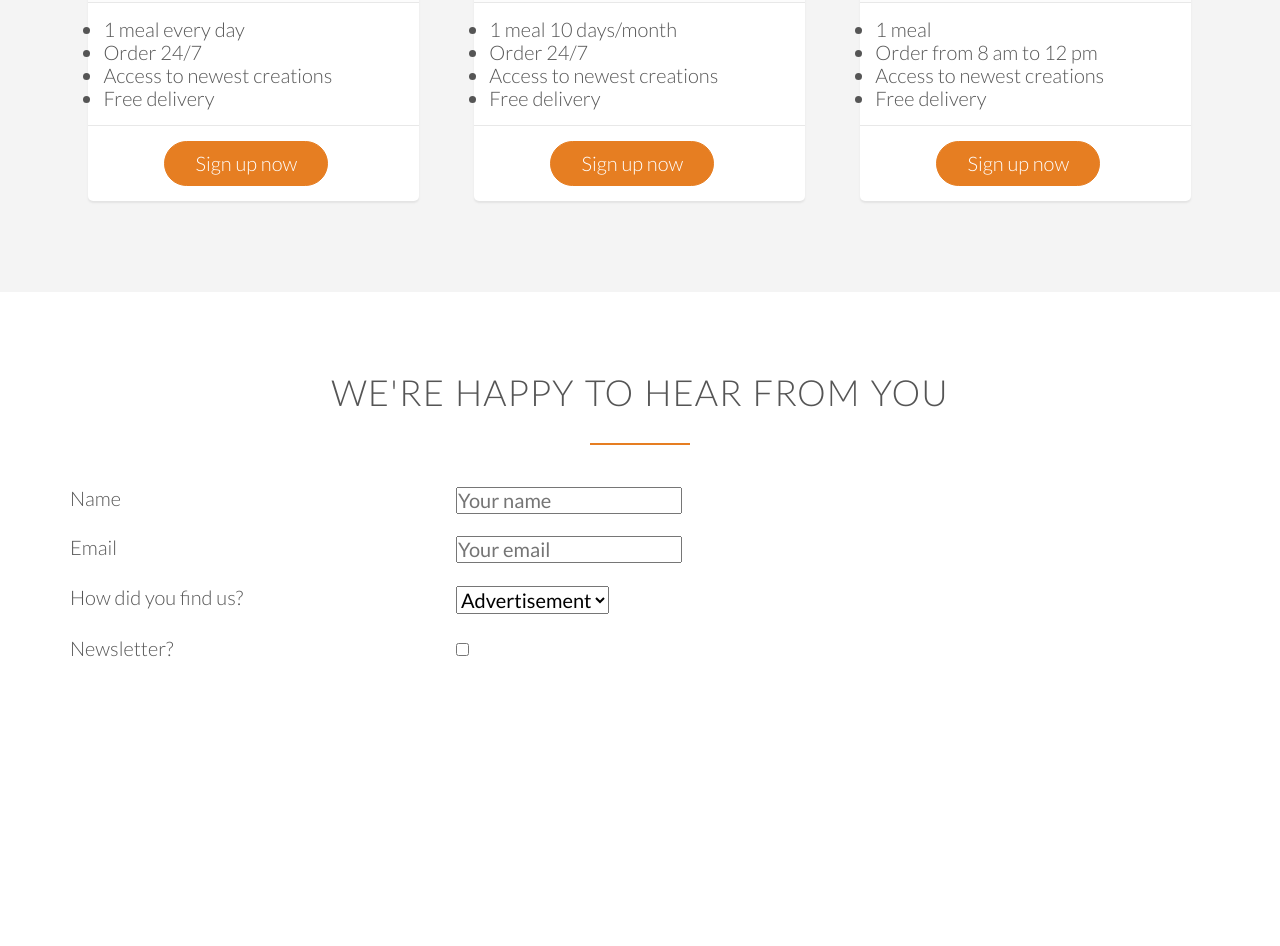
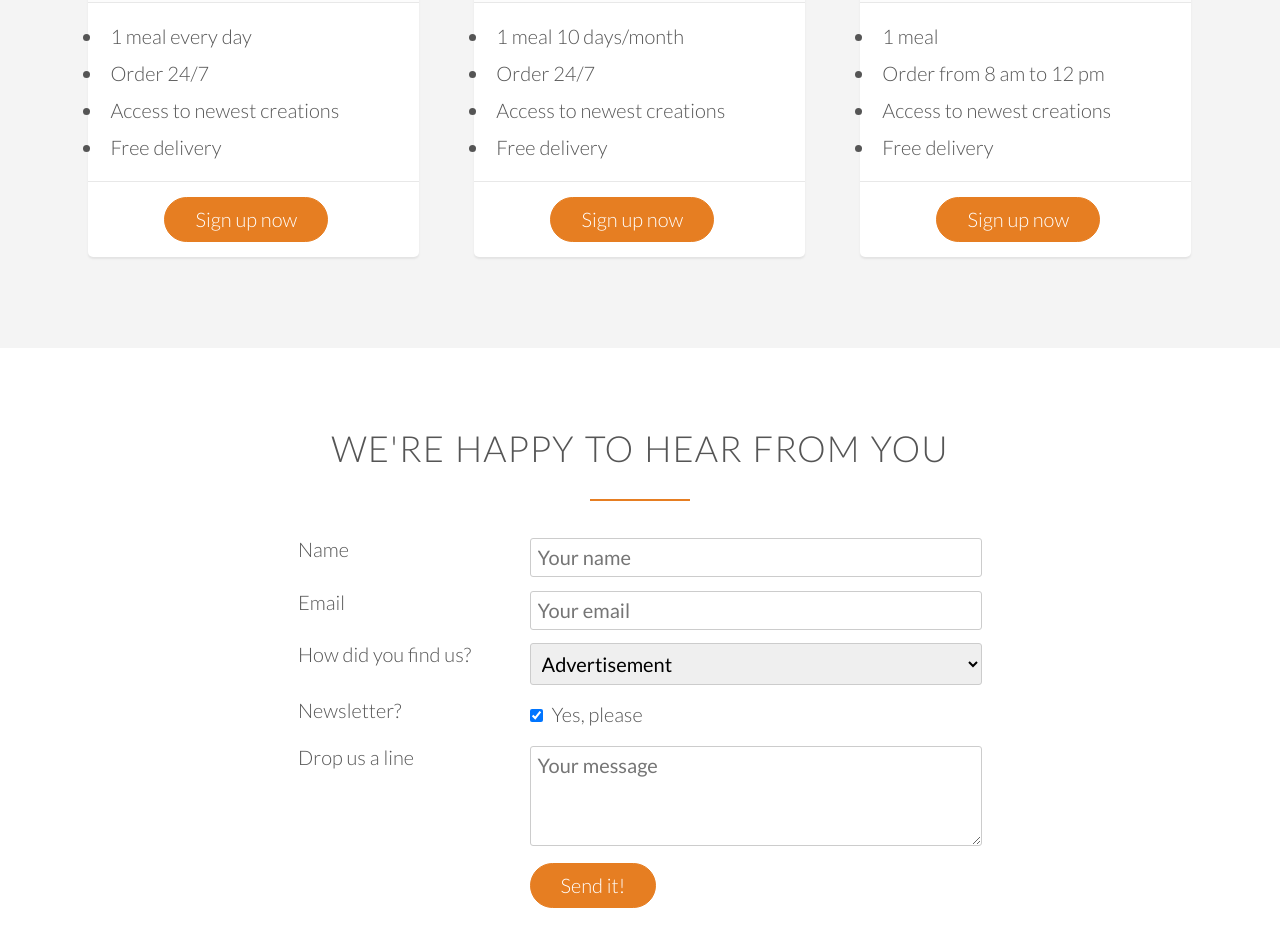
Before and after one commit to Prathamesh0421/Omnifood---The-Food-Delivery-Website, a plain HTML site: page index.html in a window 1280 px wide. Shown: the part 4270-5216 px from the top of the page. Before the commit the page ends 5021 px from the top, so only its background shows below. Drawn offline with Linux system fonts and the light colour scheme; files whose address does not match are found by name.

Commit message:
added contact us form

```diff
--- a/index.html
+++ b/index.html
@@ -349,7 +349,7 @@
 			<form method="post" action="#" class="contact-form">
 				<div class="row">
 					<div class="col span-1-of-3">
-						<label>Name</label>
+						<label for="">Name</label>
 					</div>
 					<div class="col span-2-of-3">
 						<input type="text" name="name" id="name" placeholder="Your name" required>
@@ -358,7 +358,7 @@
 
 				<div class="row">
 					<div class="col span-1-of-3">
-						<label>Email</label>
+						<label for="email">Email</label>
 					</div>
 					<div class="col span-2-of-3">
 						<input type="text" name="email" id="email" placeholder="Your email" required>
@@ -381,10 +381,28 @@
 
 				<div class="row">
 					<div class="col span-1-of-3">
-						<label>Newsletter?</label>
+						<label for="news">Newsletter?</label>
 					</div>
 					<div class="col span-2-of-3">
-						<input type="checkbox" name="email" id="email" placeholder="Your email" required>
+						<input type="checkbox" name="news" id="news" checked> Yes, please
+					</div>
+				</div>
+
+				<div class="row">
+					<div class="col span-1-of-3">
+						<label>Drop us a line</label>
+					</div>
+					<div class="col span-2-of-3">
+						<textarea name="message" placeholder="Your message"></textarea>
+					</div>
+				</div>
+
+				<div class="row">
+					<div class="col span-1-of-3">
+						<label>&nbsp;</label>
+					</div>
+					<div class="col span-2-of-3">
+						<input type="submit" value="Send it!">
 					</div>
 				</div>
 
--- a/resources/css/style.css
+++ b/resources/css/style.css
@@ -148,7 +148,8 @@ a:active {
 /*------BUTTONS------*/
 
 .btn:link,
-.btn:visited {
+.btn:visited,
+input[type=submit] {
 	display: inline-block;
 	padding: 10px 30px;
 	font-weight: 300;
@@ -160,7 +161,8 @@ a:active {
 }
 
 .btn-full:link,
-.btn-full:visited {
+.btn-full:visited,
+input[type=submit] {
 	background-color: #e67e22;
 	border: 1px solid #e67e22;
 	color: #fff;
@@ -179,13 +181,16 @@ a:active {
 
 
 .btn:hover,
-.btn:active {
+.btn:active,
+input[type=submit]:hover,
+input[type=submit]:active {
 
 	background-color: #cf6d17;
 }
 
 .btn-full:hover,
-.btn-full:active {
+.btn-full:active,
+ {
 
 	border: 1px solid #cf6d17;
 
@@ -462,5 +467,31 @@ cite img {
 }
 
 .plan-box ul li {
-	padding:
+	padding: 7px;
 }
+/*------FORM------*/
+
+.contact-form{
+	width: 60%;
+	margin: 0 auto;
+}
+
+input[type=text],
+input[type=email],
+select,
+textarea {
+	width: 100%;
+	padding: 7px;
+	border-radius: 3px;
+	border: 1px solid #ccc;
+}
+
+textarea {
+	height: 100px;
+
+}
+input[type=checkbox]{
+	margin: 10px 5px 10px 0;
+}
+
+*:focus {outline: none;}
```
Also changed, not shown: 1 other file.
